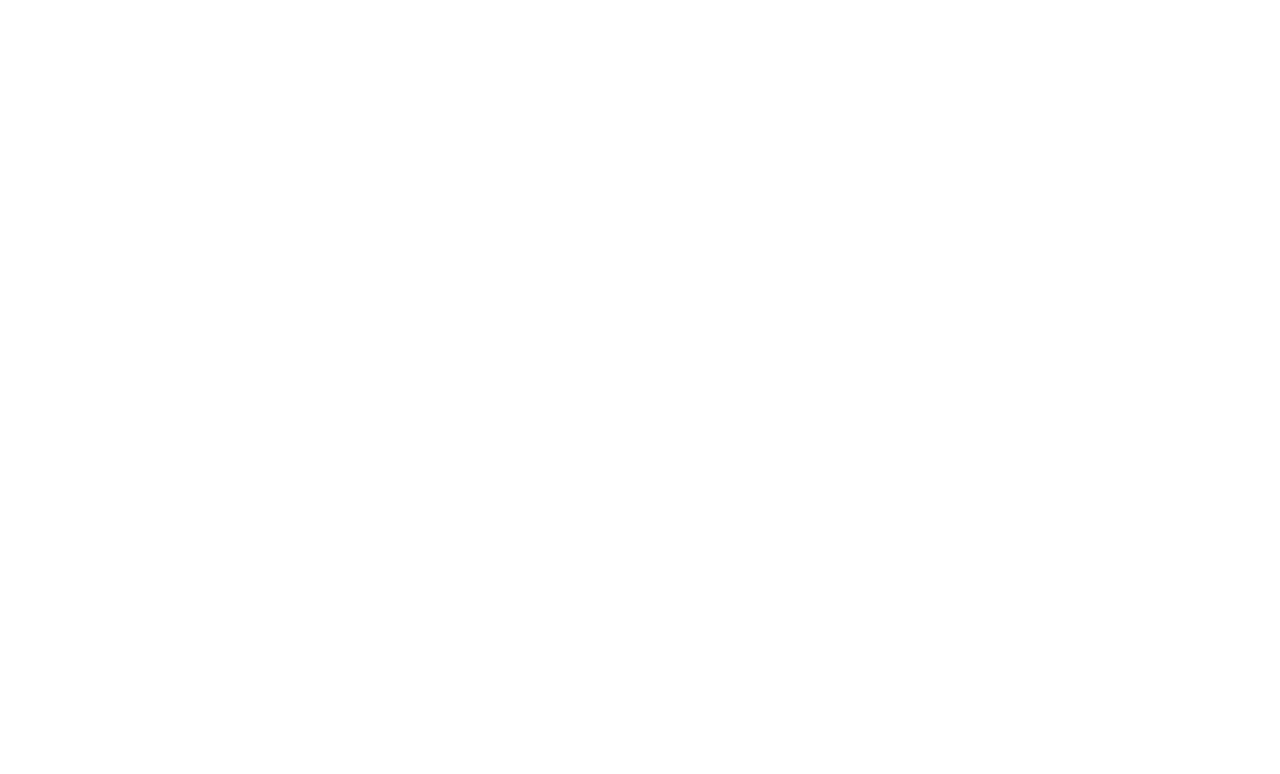
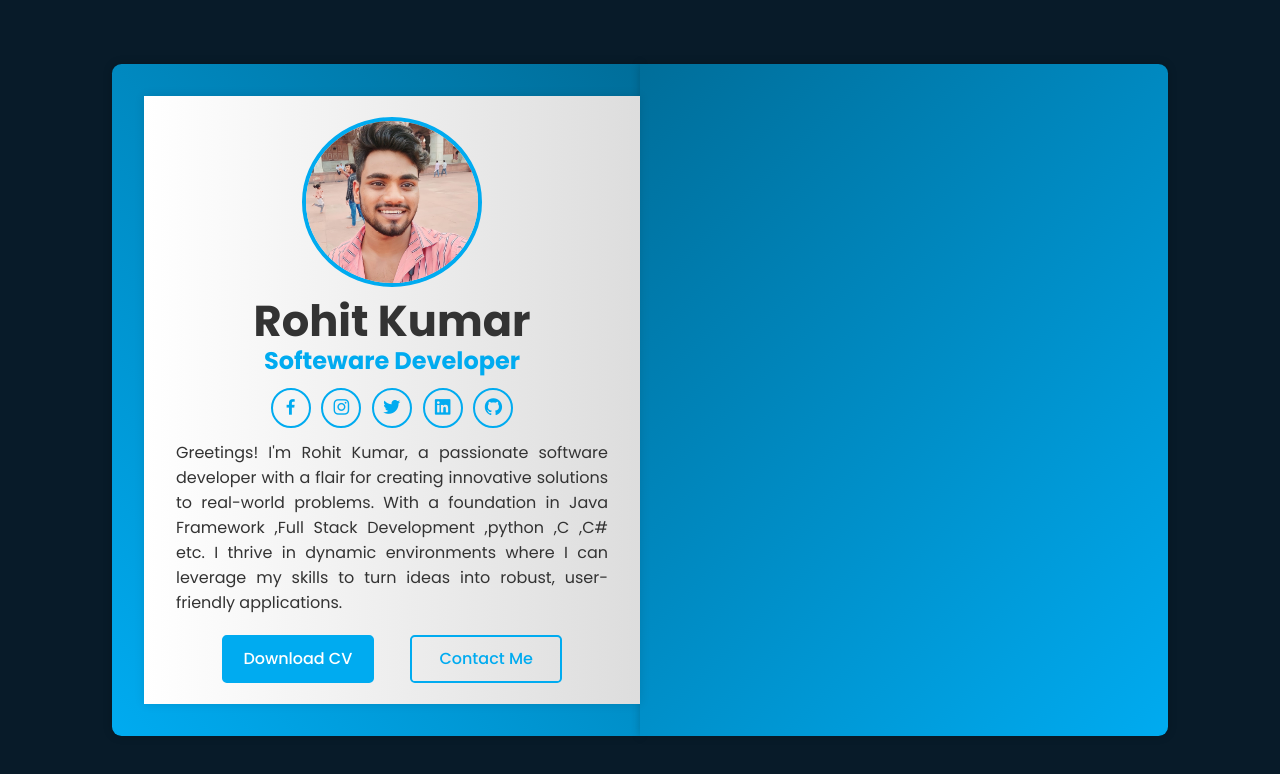
Before and after one commit to RohitKumarPatel2004/My-PortFolio, a plain HTML site: page index.html in a window 1280 px wide. Drawn offline with nearby package versions, Linux system fonts and the light colour scheme.

Commit message:
add 1st page of my portFolio

```diff
--- a/index.html
+++ b/index.html
@@ -9,11 +9,47 @@
     <link rel="stylesheet" href="style.css">
     <!-- box icons -->
     <link href='https://unpkg.com/boxicons@2.1.4/css/boxicons.min.css' rel='stylesheet'>
+
 </head>
 
 <body>
 
-            <!-- profile page -->
+    <div class="wrapper">
+        <div class="cover cover-left"></div>
+        <div class="cover cover-right turn"></div>
+
+        <div class="book">
+            <!-- portfolio page -->
+            <div class="book-page page-left">
+                <div class="protfile-page">
+                    <img src="photoR.jpg" alt="">
+                    <h1>Rohit Kumar</h1>
+                    <h3>Softeware Developer</h3>
+
+                    <div class="social-media">
+                        <a href="#"><i class='bx bxl-facebook'></i></a>
+                        <a href="#"><i class='bx bxl-instagram' ></i></a>
+                        <a href="#"><i class='bx bxl-twitter' ></i></a>
+                        <a href="#"><i class='bx bxl-linkedin-square' ></i></a>
+                        <a href="#"><i class='bx bxl-github' ></i></a>
+                    </div>
+
+                    <p>Greetings! I'm Rohit Kumar, a passionate software developer with a flair for creating innovative
+                        solutions to real-world problems. With a foundation in Java Framework ,Full Stack Development
+                        ,python ,C ,C# etc. I thrive in dynamic environments where I can leverage my skills to turn
+                        ideas into robust, user-friendly applications.
+
+                    </p>
+
+                    <div class="btn-box">
+                        <a href="#" class="btn">Download CV</a>
+                        <a href="#" class="btn contact-me">Contact Me</a>
+                    </div>
+                </div>
+            </div>
+
+        </div>
+    </div>
 
     <!-- page 1 & 2 -->
     <!-- page 1 (work experience) -->
--- a/style.css
+++ b/style.css
@@ -21,3 +21,151 @@
   --border: .125rem solid #00abf0;
   --box-shadow: 0 0 .6rem rgba(0, 0, 0, .2);
 }
+
+body{
+  display: flex;
+  justify-content: center;
+  align-items: center;
+  min-height: 100vh;
+  background:var(--bg-color) ;
+  color: var(--text-color);
+}
+
+.wrapper{
+  position: relative;
+  width: 66rem;
+  height: 42rem;
+  padding: 2rem;
+
+
+  }
+
+.cover{
+  position: absolute;
+  top: 0;
+  left: 0;
+  width: 50%;
+  height: 100%;
+  background: var(--cover-color);
+  box-shadow: var(--box-shadow);
+  border-top-left-radius: .6rem;
+  border-bottom-left-radius: .6rem;
+  transform-origin: right;
+}
+
+.cover.cover-left{
+  z-index: -1;
+}
+
+.cover.cover-right.turn{
+  transform: rotateY(180deg);
+}
+
+.book{
+  position: relative;
+  width: 100%;
+  height: 100%;
+  display: flex;
+}
+
+.book .book-page{
+  position: absolute;
+  width: 50%;
+  height: 100%;
+  background: var(--pages-color);
+  box-shadow: 0 0 .6rem rgba(0, 0, 0, .1);
+  display: flex;
+  padding: 2rem;
+}
+
+.protfile-page{
+  display: flex;
+  flex-direction: column;
+  justify-content: center;
+  align-items: center;
+
+
+}
+
+.protfile-page img{
+  max-width: 180px;
+
+  border-radius: 50%;
+  border: .25rem solid var(--main-color);
+  margin-bottom: .8rem;
+}
+
+.protfile-page h1{
+  font-size: 2.7rem;
+  line-height: 1;
+}
+
+.protfile-page h3{
+  font-size: 1.5rem;
+  color: var(--main-color);
+}
+
+.protfile-page .social-media{
+  margin: .6rem 0 .8rem;
+}
+
+.protfile-page .social-media a{
+  display: inline-flex;
+  justify-content: center;
+  align-items: center;
+  width: 2.5rem;
+  height: 2.5rem;
+  background: transparent;
+  border: var(--border);
+  border-radius: 50%;
+  font-size: 1.3rem;
+  color: var(--main-color);
+  margin: 0 .2rem;
+  transition: .5s;
+}
+
+.protfile-page .social-media a:hover{
+
+  background: var(--main-color);
+  color: var(--white-color);
+
+}
+
+.protfile-page p{
+  text-align: justify;
+}
+
+.protfile-page .btn-box{
+  margin-top: 1.2rem;
+}
+
+.btn{
+  display: inline-flex;
+  justify-content: center;
+  align-items: center;
+  width: 9.5rem;
+  height: 3rem;
+  background: var(--main-color);
+  border: var(--border);
+  border-radius: .3rem;
+  font-size: 1rem;
+  color: var(--white-color);
+  font-weight: 500;
+  margin: 0 1rem;
+  transition: .5s;
+}
+
+.btn:hover{
+  background: transparent;
+  color: var(--main-color);
+}
+
+.btn-box .btn:nth-child(2){
+  background: transparent;
+  color: var(--main-color);
+}
+
+.btn-box .btn:nth-child(2):hover{
+  background: var(--main-color);
+  color: var(--white-color);
+}
```
Also changed, not shown: photoR.jpg (added). Lines whose indentation alone changed are shown as unchanged.
